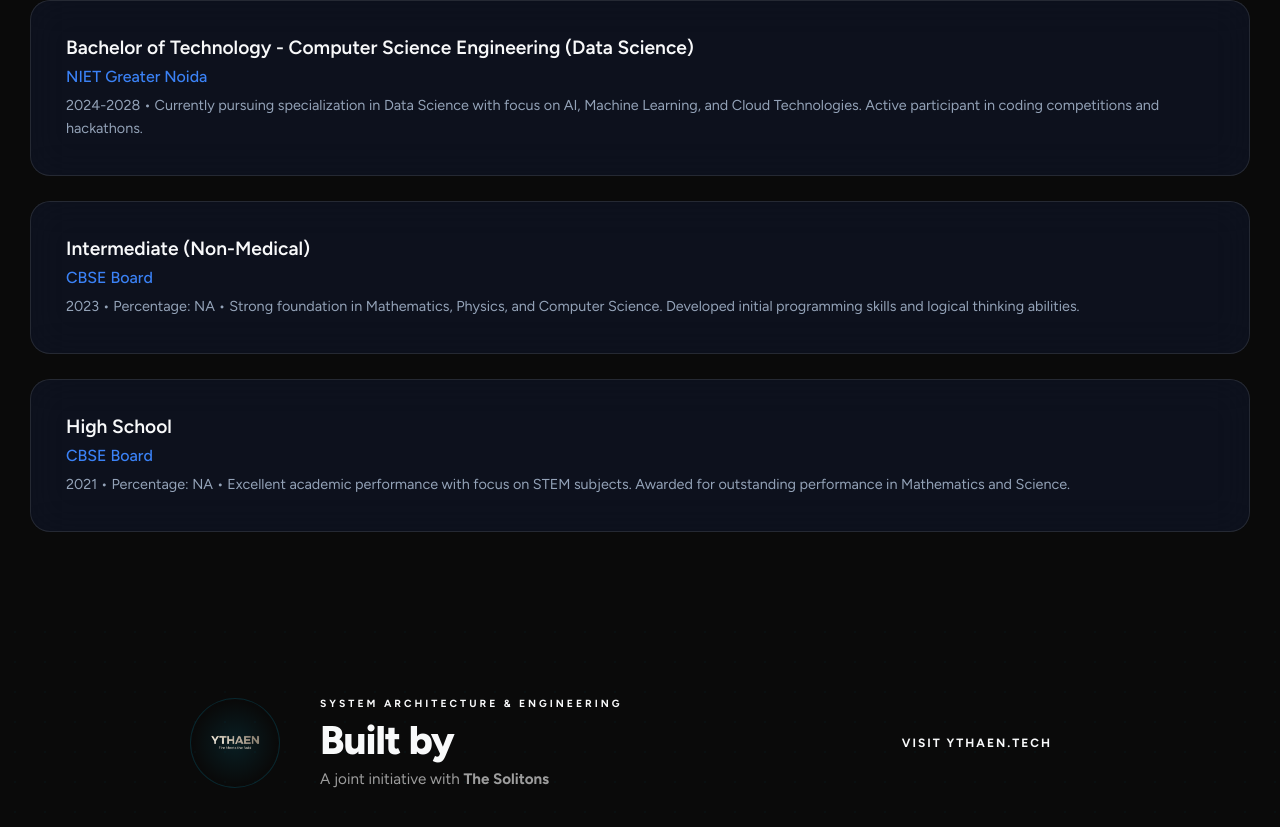
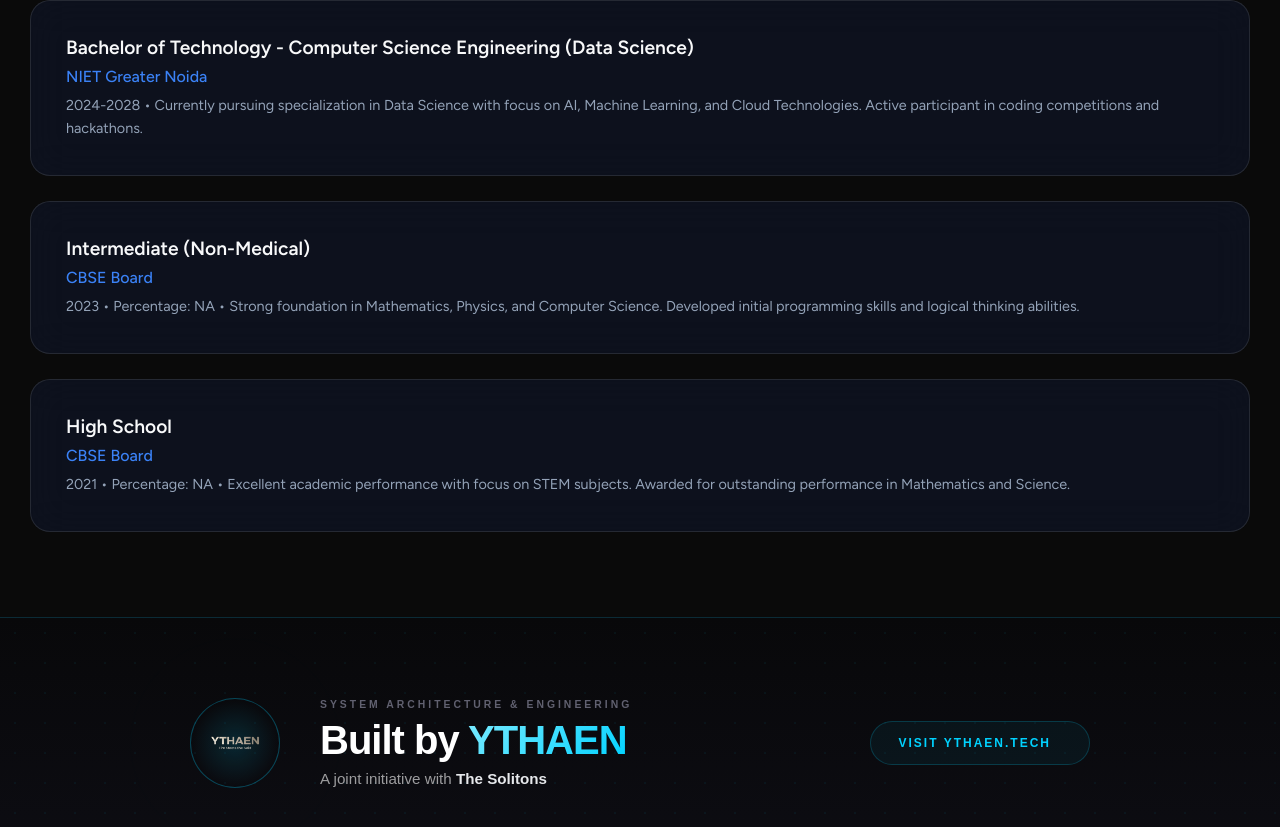
Before and after one commit to ASAlokSharma/Portfolio, a plain HTML site: page index.html in a window 1280 px wide. Shown: the part 3166-3993 px from the top of the page. Drawn offline with Linux system fonts and the light colour scheme.

Commit message:
redesigned

```diff
--- a/index.html
+++ b/index.html
@@ -8,19 +8,19 @@
     <style>
 /* ════ YTHAEN STUDIO CREDIT STYLES ════ */
 .ythaen-studio-credit {
-  background: var(--bg2);
-  border-top: 1px solid var(--borderS);
-  border-bottom: 1px solid var(--borderS);
+  background: linear-gradient(to bottom, #08080a, #0d0d13);
+  border-top: 1px solid rgba(0, 210, 255, 0.15);
+  border-bottom: 1px solid rgba(0, 210, 255, 0.05);
   padding: 80px 5%;
   position: relative;
   overflow: hidden;
-  font-family: var(--font);
+  font-family: 'Plus Jakarta Sans', sans-serif;
 }
 
-/* Subtle background grid */
+/* Subtle background grid for the banner */
 .ythaen-studio-credit::before {
   content: ''; position: absolute; inset: 0;
-  background-image: radial-gradient(rgba(0, 210, 255, 0.03) 1px, transparent 1px);
+  background-image: radial-gradient(rgba(0, 210, 255, 0.05) 1px, transparent 1px);
   background-size: 30px 30px;
   pointer-events: none;
 }
@@ -36,54 +36,67 @@
   z-index: 1;
 }
 
-/* Visuals & Orb */
-.ysc-visual { flex-shrink: 0; }
+/* 1. The Visual (Animated Logo) */
+.ysc-visual {
+  flex-shrink: 0;
+}
 .ysc-orb {
   width: 90px; height: 90px;
   border-radius: 50%;
-  background: radial-gradient(circle, rgba(0,210,255,0.1), transparent 70%);
-  border: 1px solid rgba(0,210,255,0.15);
+  background: radial-gradient(circle, rgba(0,210,255,0.15), transparent 70%);
+  border: 1px solid rgba(0,210,255,0.3);
   display: flex; align-items: center; justify-content: center;
   position: relative;
 }
 .ysc-orb::before {
   content: ''; position: absolute; inset: -15px;
-  border-radius: 50%; border: 1px solid var(--acc);
+  border-radius: 50%; border: 1px solid rgba(0,210,255,0.5);
   opacity: 0; animation: yscRipple 3s cubic-bezier(0.25, 1, 0.5, 1) infinite;
 }
-.ysc-logo { width: 60%; height: auto; object-fit: contain; }
+.ysc-logo {
+  width: 60%; height: auto; object-fit: contain;
+}
 
-/* Typography */
-.ysc-text { flex: 1; }
+/* 2. The Text Content */
+.ysc-text {
+  flex: 1;
+}
 .ysc-label {
   font-size: 0.65rem; font-weight: 700; text-transform: uppercase;
-  letter-spacing: 3px; color: var(--muted); margin-bottom: 8px;
+  letter-spacing: 3px; color: #616170; margin-bottom: 8px;
 }
 .ysc-title {
   font-size: clamp(1.8rem, 4vw, 2.5rem); font-weight: 800;
-  letter-spacing: -1px; color: var(--white); margin-bottom: 8px; line-height: 1.1;
+  letter-spacing: -1px; color: #ffffff; margin-bottom: 8px; line-height: 1.1;
 }
 .ysc-cyan {
-  background: linear-gradient(135deg, var(--acc-l), var(--acc));
+  background: linear-gradient(135deg, #7aeaff, #00d2ff);
   -webkit-background-clip: text; -webkit-text-fill-color: transparent; background-clip: text;
 }
-.ysc-collab { font-size: 0.95rem; font-weight: 400; color: rgba(255,255,255,0.6); }
-.ysc-collab strong { color: var(--off); font-weight: 700; }
+.ysc-collab {
+  font-size: 0.95rem; font-weight: 400; color: rgba(255,255,255,0.6);
+}
+.ysc-collab strong {
+  color: #e6e8eb; font-weight: 700;
+}
 
-/* Button */
-.ysc-action { flex-shrink: 0; }
+/* 3. The Action Button */
+.ysc-action {
+  flex-shrink: 0;
+}
 .ysc-btn {
   display: inline-flex; align-items: center; gap: 10px;
   padding: 14px 28px; border-radius: 50px;
-  background: var(--glass);
-  border: 1px solid var(--borderS);
-  color: var(--acc); font-size: 0.75rem; font-weight: 700;
+  background: rgba(0, 210, 255, 0.05);
+  border: 1px solid rgba(0, 210, 255, 0.2);
+  color: #00d2ff; font-size: 0.75rem; font-weight: 700;
   text-transform: uppercase; letter-spacing: 2px;
   text-decoration: none; transition: all 0.3s ease;
 }
 .ysc-btn:hover {
-  background: var(--acc); color: var(--bg);
-  box-shadow: 0 0 24px var(--glow); transform: translateY(-3px);
+  background: #00d2ff; color: #08080a;
+  box-shadow: 0 0 24px rgba(0, 210, 255, 0.25);
+  transform: translateY(-3px);
 }
 
 @keyframes yscRipple {
@@ -91,9 +104,14 @@
   100% { transform: scale(1.8); opacity: 0; border-width: 0px; }
 }
 
+/* Mobile Responsiveness */
 @media (max-width: 768px) {
-  .ysc-wrap { flex-direction: column; text-align: center; gap: 24px; }
-  .ysc-text { display: flex; flex-direction: column; align-items: center; }
+  .ysc-wrap {
+    flex-direction: column; text-align: center; gap: 24px;
+  }
+  .ysc-text {
+    display: flex; flex-direction: column; align-items: center;
+  }
 }
         * {
             margin: 0;
```
